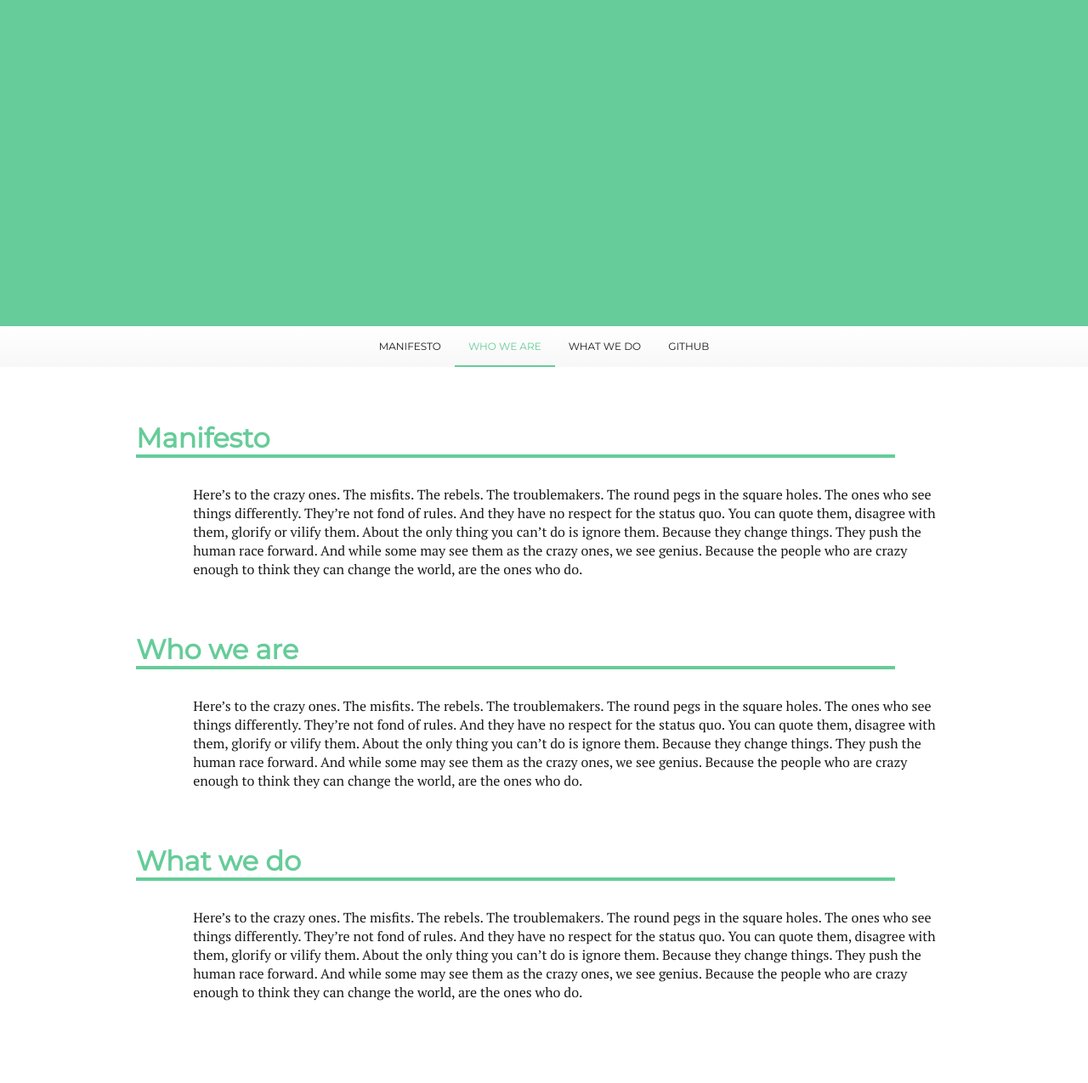
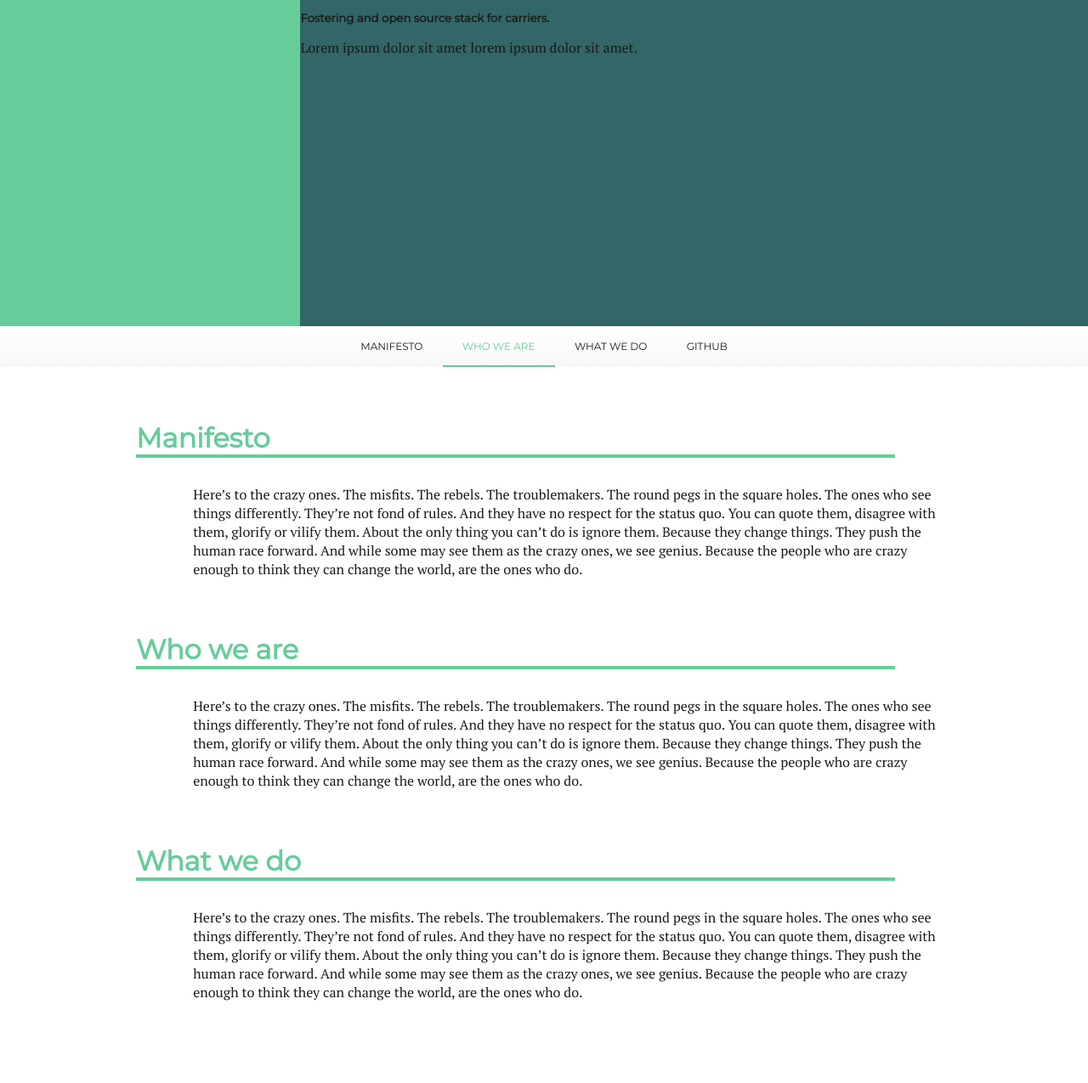
Before and after one commit to remoto-me/opentelecom, a Jekyll site: the page built from index.md, in a window 1280 px wide. Shown: the whole page at 85% size. Built offline with Jekyll 4.4.1, drawn with Linux system fonts in a browser that asks for light colours; nearby versions of some CDN libraries; our own code applies the rules of GitHub Pages for plain Markdown files.

Commit message:
Header structure

```diff
--- a/_config.yml
+++ b/_config.yml
@@ -17,6 +17,8 @@ title: Open Telecom Foudation
 email: fredguth@fredguth.com
 description: > # this means to ignore newlines until "baseurl:"
   Fostering and open source stack for carriers.
+description2: > # this means to ignore newlines until "baseurl:"
+  Lorem ipsum dolor sit amet lorem ipsum dolor sit amet.
 baseurl: "" # the subpath of your site, e.g. /blog
 url: "" # the base hostname & protocol for your site, e.g. http://example.com
 twitter_username: fredguth
--- a/_layouts/default.html
+++ b/_layouts/default.html
@@ -8,7 +8,13 @@
 
 <body>
 
-  <header class="main-header"></header>
+  <header class="main-header">
+    <div class="logo"></div>
+    <div class="description">
+      <h5>{{ site.description }}</h5>
+      <p>{{ site.description2 }}</p>
+    </div>
+  </header>
 
   <nav class="navigation-menu">
     <a role="scroll-to-top" class="home"></a>
--- a/assets/javascript/main.js
+++ b/assets/javascript/main.js
@@ -1,9 +1,17 @@
 $(function() {
-  $(window).scroll(function() {
-    if ($(this).scrollTop() > 384) /* .header-top height */ {
+
+  function fixmenu() {
+    if ($(this).scrollTop() > 384) {
       $('.navigation-menu').addClass('--fixed');
     } else {
       $('.navigation-menu').removeClass('--fixed');
     }
+  }
+
+  fixmenu();
+
+  $(window).scroll(function() {
+    fixmenu();
   });
+
 });
--- a/assets/styles/_sass/ambience/_variables.sass
+++ b/assets/styles/_sass/ambience/_variables.sass
@@ -1,3 +1,5 @@
 $color-primary: #6C9
+$color-secondary: #366
+
 $font-family-body: 'PT Serif', Georgia, serif
 $font-family-title: 'Montserrat', Helvetica, serif
--- a/assets/styles/_sass/components/_main-header.sass
+++ b/assets/styles/_sass/components/_main-header.sass
@@ -1,4 +1,17 @@
 .main-header
   height: 24rem
-  background-color: $color-primary
   margin-bottom: 3rem
+
+  display: flex
+  flex-direction: row
+  flex-wrap: nowrap
+  align-items: strech
+
+
+  > .logo
+    background-color: $color-primary
+    flex-grow: 2
+
+  > .description
+    background-color: $color-secondary
+    flex-grow: 3
--- a/assets/styles/_sass/components/_navigation-menu.sass
+++ b/assets/styles/_sass/components/_navigation-menu.sass
@@ -12,7 +12,7 @@
 
   > a
     line-height: 3rem
-    padding: 0 1rem
+    padding: 0 calc(0.25rem + 1.5vw)
     font-family: $font-family-title
     text-transform: uppercase
     font-size: 12px
```
